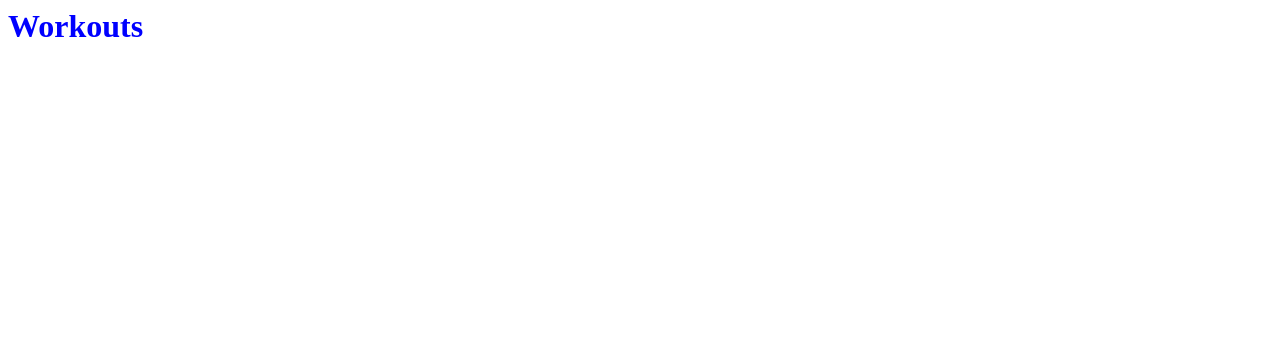
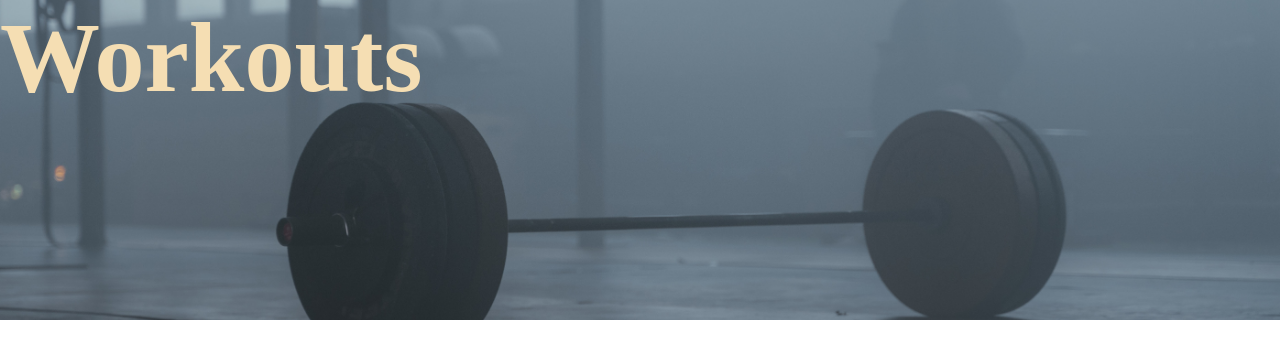
Before and after one commit to SpruceLeaves/workouts, a plain HTML site: page index.html in a window 1280 px wide. Drawn offline with Linux system fonts and the light colour scheme.

Commit message:
add media, modify content

```diff
--- a/index.html
+++ b/index.html
@@ -7,7 +7,7 @@
     <link rel="stylesheet" href="style.css">
 </head>
 <body>
-    <header><h1>Workouts</h1></header>
+    <div class="header"><h1>Workouts</h1></div>
 
 
 </body>
--- a/style.css
+++ b/style.css
@@ -1,3 +1,13 @@
-header {
-    color: blue;
+*{
+    margin: 0;
+    padding:0;
 }
+.header {
+    color: wheat;
+    font-size: 50px;
+    background-image: url("./media/barbell.jpg");
+    background-position: center;
+    background-size: cover;
+    height: 320px;
+    margin: 0 auto;
+}
```
Also changed, not shown: media/barbell.jpg (added), media/bodybuilder.jpg (added), media/janja.jpg (added).
